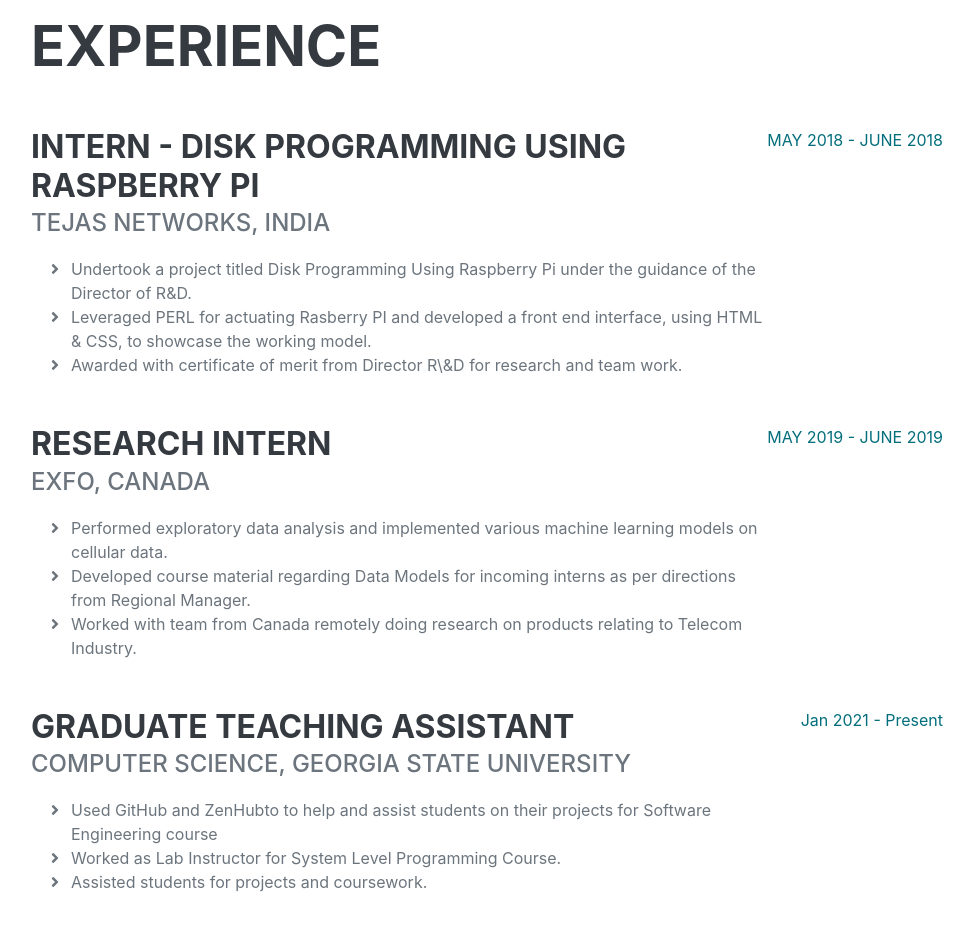
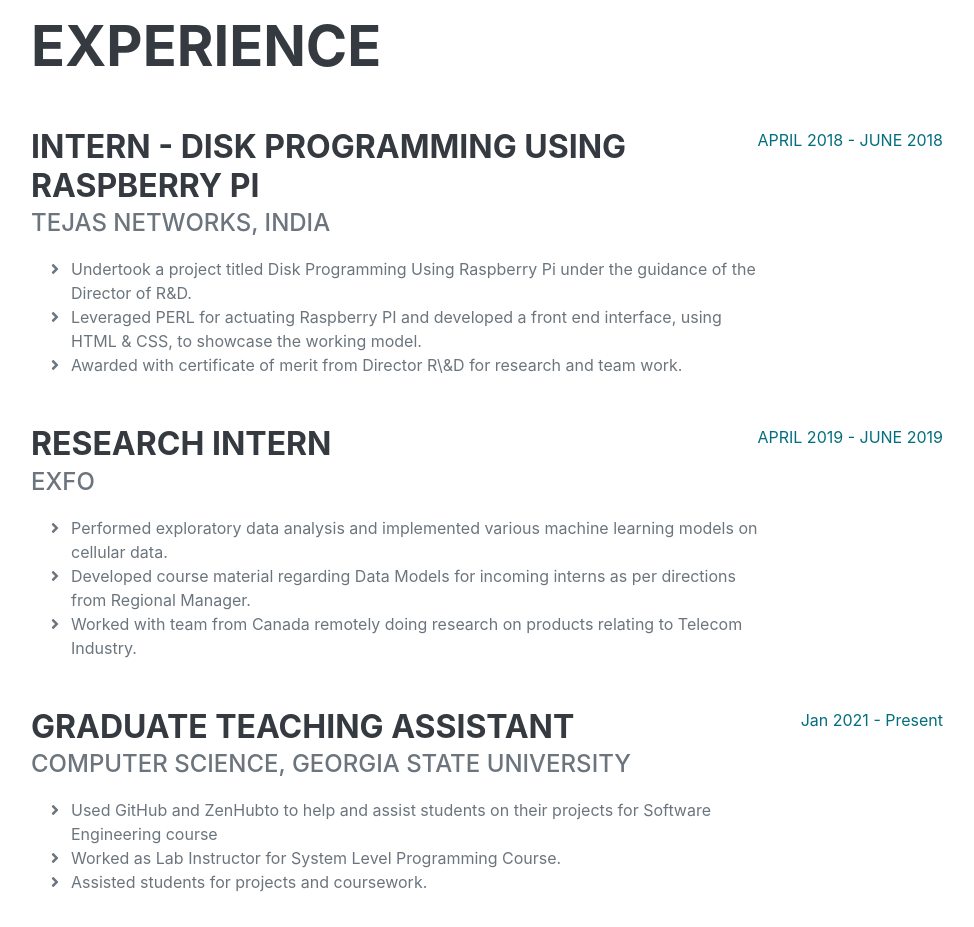
Before and after one commit to VinayakRNair/VinayakRNair, a plain HTML site: page index.html in a window 1280 px wide. Shown: the part 2000-2927 px from the top of the page, without its empty margins (289-1263 px from the left). Drawn offline with nearby package versions, Linux system fonts and the light colour scheme; a web font is replaced by a local one.

Commit message:
Update index.html

```diff
--- a/index.html
+++ b/index.html
@@ -151,7 +151,7 @@
                             </li>
                             <li>
                                 <span class="fa-li"><i class="fas fa-angle-right"></i></span>
-                                Leveraged PERL for actuating Rasberry PI and developed a front end interface, using HTML & CSS, to showcase the working model.
+                                Leveraged PERL for actuating Raspberry PI and developed a front end interface, using HTML & CSS, to showcase the working model.
                             </li>
 			    <li>
                                 <span class="fa-li"><i class="fas fa-angle-right"></i></span>
@@ -159,12 +159,12 @@
                             </li>
                         </ul>
                     </div>
-                    <div class="flex-shrink-0"><span class="text-primary">MAY 2018 - JUNE 2018</span></div>
+                    <div class="flex-shrink-0"><span class="text-primary">APRIL 2018 - JUNE 2018</span></div>
                 </div>
                 <div class="d-flex flex-column flex-md-row justify-content-between mb-5">
                     <div class="flex-grow-1">
                         <h3 class="mb-0">Research Intern</h3>
-                        <div class="subheading mb-3">EXFO, Canada</div>
+                        <div class="subheading mb-3">EXFO</div>
                         <ul class="fa-ul mb-0">
                             <li>
                                 <span class="fa-li"><i class="fas fa-angle-right"></i></span>
@@ -180,7 +180,7 @@
                             </li>
                         </ul>
                     </div>
-                    <div class="flex-shrink-0"><span class="text-primary">MAY 2019 - JUNE 2019</span></div>
+                    <div class="flex-shrink-0"><span class="text-primary">APRIL 2019 - JUNE 2019</span></div>
                 </div>
 		    <div class="d-flex flex-column flex-md-row justify-content-between mb-5">
                     <div class="flex-grow-1">
```
